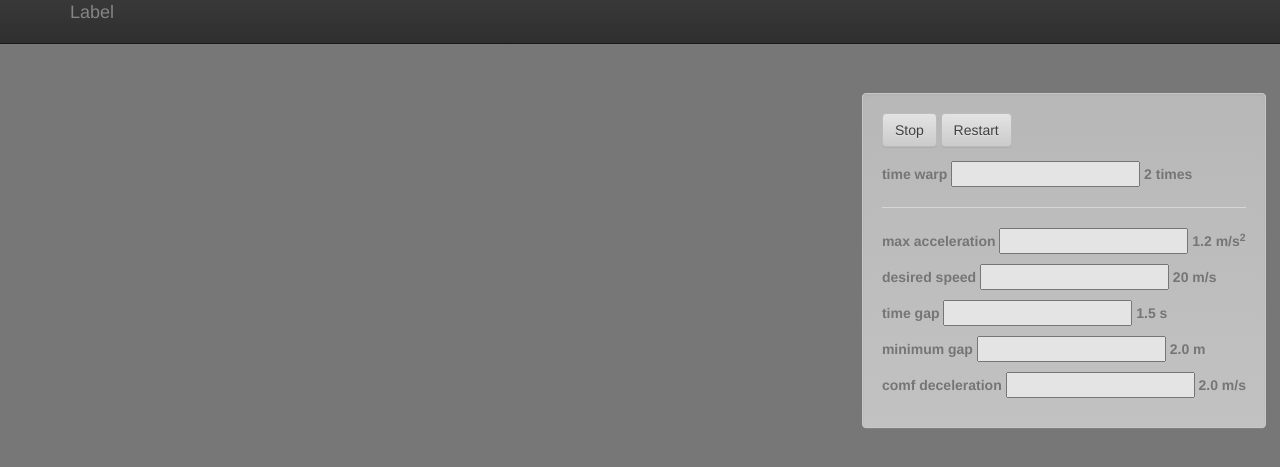
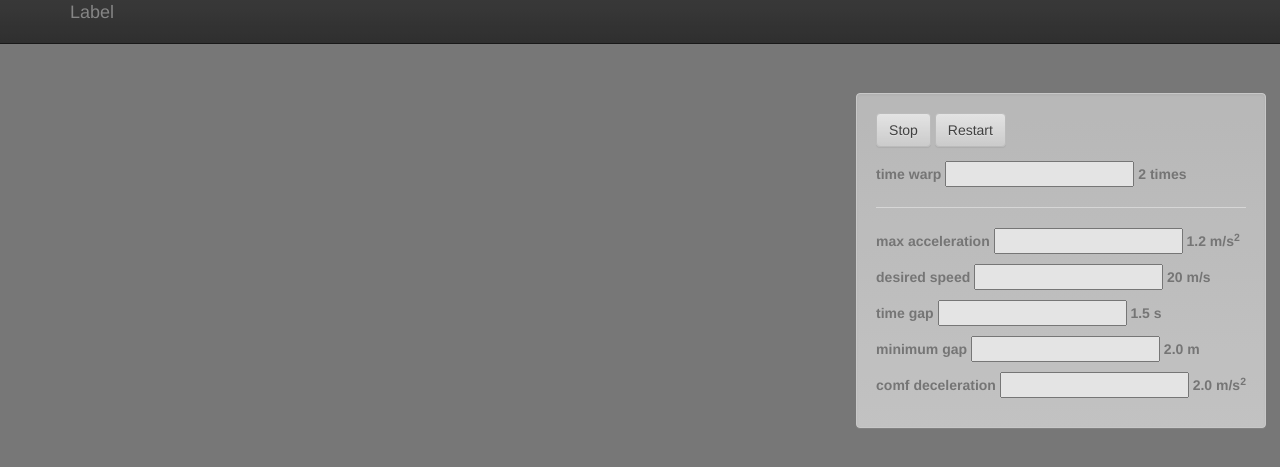
Before and after one commit to andreluizpedro/movsim-js, a website: page index.html in a window 1280 px wide. Shown: the part 57-524 px from the top of the page. Drawn offline with Linux system fonts and the light colour scheme.

Commit message:
Added missing square.

```diff
--- a/index.html
+++ b/index.html
@@ -126,7 +126,7 @@
         <input type="text" id="b" class="span2" value="" data-slider-id="b-c" data-slider-min="0" data-slider-max="5"
                data-slider-step="0.1" data-slider-value="2" data-slider-orientation="horizontal"
                data-slider-selection="after" data-slider-tooltip="hide">
-        <b id="b-value"> 2.0 m/s</b>
+        <b id="b-value"> 2.0 m/s<sup>2</sup></b>
     </p>
 
 </div>
```
